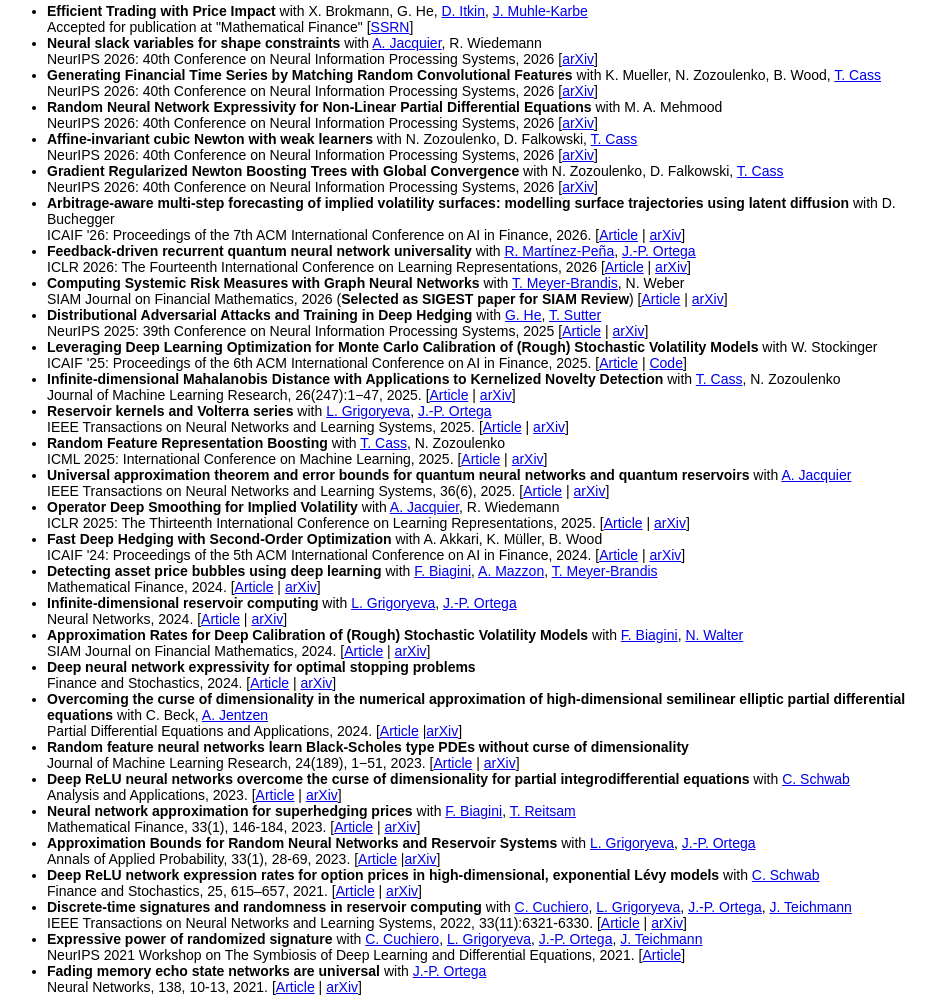
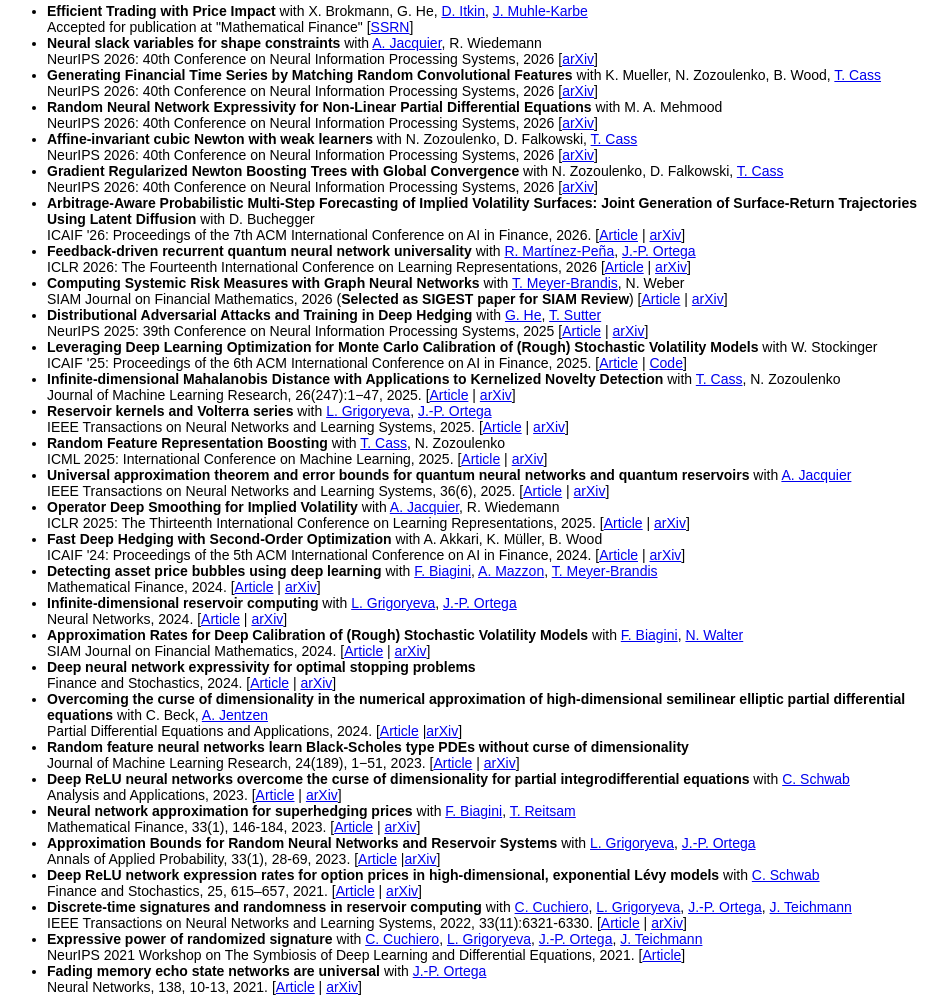
Before and after one commit to lgonon/lgonon.github.io, a plain HTML site: page index.html in a window 1280 px wide. Shown: the part 862-1857 px from the top of the page, without its empty margins (159-1107 px from the left). Drawn offline with Linux system fonts and the light colour scheme.

Commit message:
Update index.html

```diff
--- a/index.html
+++ b/index.html
@@ -118,7 +118,7 @@
                         NeurIPS 2026: 40th Conference on Neural Information Processing Systems, 2026 [<a href="http://arxiv.org/abs/2610.33516">arXiv</a>]  </li>
                     <li> <b>Gradient Regularized Newton Boosting Trees with Global Convergence</b> with N. Zozoulenko, D. Falkowski, <a href="https://profiles.imperial.ac.uk/thomas.cass"> T. Cass</a> <br>
                         NeurIPS 2026: 40th Conference on Neural Information Processing Systems, 2026 [<a href="https://arxiv.org/abs/2605.00581">arXiv</a>]  </li>
-                    <li>  <b>Arbitrage-aware multi-step forecasting of implied volatility surfaces: modelling surface trajectories using latent diffusion</b> with D. Buchegger <br>
+                    <li>  <b>Arbitrage-Aware Probabilistic Multi-Step Forecasting of Implied Volatility Surfaces: Joint Generation of Surface-Return Trajectories Using Latent Diffusion</b> with D. Buchegger <br>
                        ICAIF '26: Proceedings of the 7th ACM International Conference on AI in Finance, 2026. [<a href="https://doi.org/10.1145/3858063.3858845">Article</a> | <a href="https://arxiv.org/abs/2608.22478">arXiv</a>]</li>
                     <li> <b>Feedback-driven recurrent quantum neural network universality </b> with  <a href="https://scholar.google.com/citations?user=3K3vzOIAAAAJ&hl=es"> R. Martínez-Peña</a>, <a href="https://juan-pablo-ortega.com/"> J.-P. Ortega</a> <br>
                         ICLR 2026: The Fourteenth International Conference on Learning Representations, 2026 [<a href="https://openreview.net/forum?id=248ysaRatx">Article</a> | <a href="https://arxiv.org/abs/2506.16332">arXiv</a>] </li>
```
